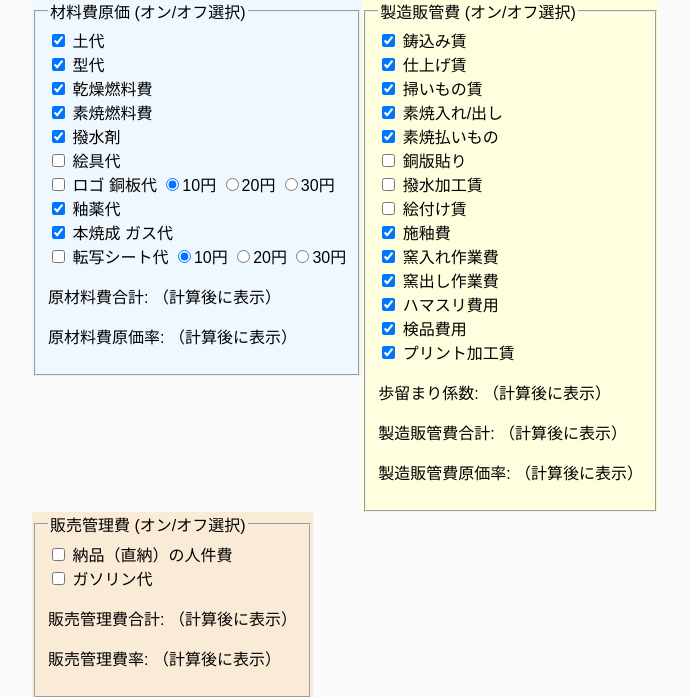
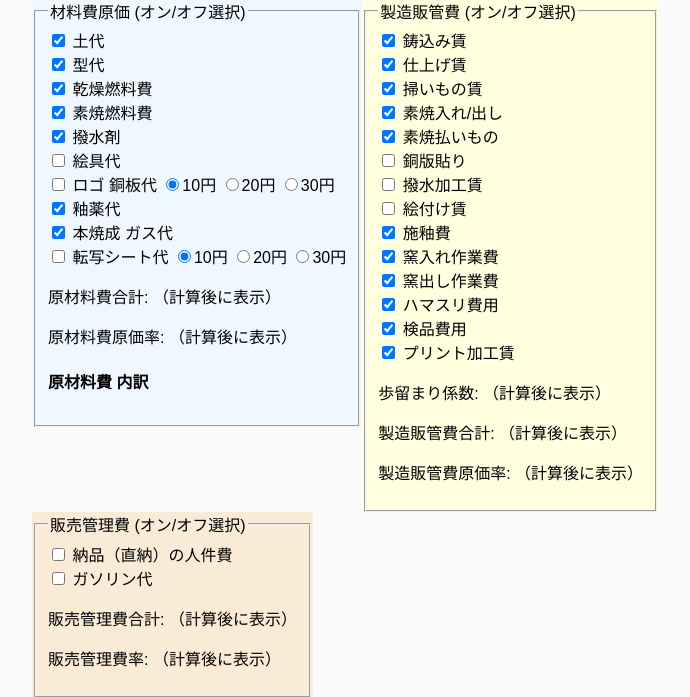
Before and after one commit to yoshikazu-hanihara/flask-project, a Flask app: page /dashboard in a window 1280 px wide. Shown: the part 578-1275 px from the top of the page, without its empty margins (208-898 px from the left). Run offline with Flask 3, Linux system fonts and the light colour scheme.

Commit message:
Update dashboard.html

```diff
--- a/templates/dashboard.html
+++ b/templates/dashboard.html
@@ -14,7 +14,7 @@
     <div id="nyuuryoku" class="formbox-0">
       <!-- onsubmit="return false;" として通常送信を防止 -->
       <form id="calc-form" onsubmit="return false;">
-      <fieldset>
+        <fieldset>
           <legend>陶磁器見積もり入力項目</legend>
 
           <label>売価:</label>
@@ -47,7 +47,8 @@
           <label>ロス 不良:</label>
           <input type="number" name="loss_defective" step="any" placeholder="例: 0.1" required><span>0.1 = 10%</span><br><br>
         </fieldset>
-
+        <!-- 「計算する」ボタンは削除するか、非表示に -->
+        <!-- <input type="submit" value="計算する" style="width: 100%;height: 50px;"> -->
       </form>
     </div>
 
@@ -86,6 +87,16 @@
             <p id="raw_material_cost_total_display">原材料費合計: （計算後に表示）</p>
             <p id="raw_material_cost_ratio_display">原材料費原価率: （計算後に表示）</p>
           </div>
+
+          <!-- ★ ここに「原材料費 内訳」を表示するブロックを追加 ★ -->
+          <div id="raw_material_breakdown">
+            <h4>原材料費 内訳</h4>
+            <div id="raw_material_details_container">
+              <!-- JavaScriptで動的に生成します -->
+            </div>
+          </div>
+          <!-- ★ ここまで追加 ★ -->
+
         </fieldset>
       </div>
 
```
